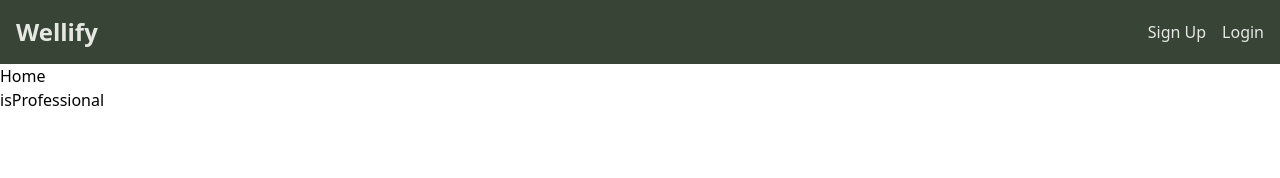
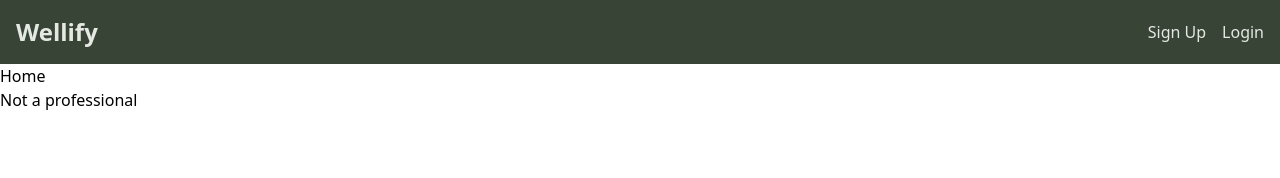
Before and after one commit to sikehish/Wellify, a React (Vite) app: page / in a window 1280 px wide. Shown: the top 178 px of the page. Built offline with nearby package versions, Linux system fonts and the light colour scheme; no server answers.

Commit message:
Erro resolved

```diff
--- a/src/Home.jsx
+++ b/src/Home.jsx
@@ -5,9 +5,11 @@
   const { checkProfessional, currentUser } = useAuth()
   const [isProfessional, setIsProfessional] = useState(false)
   useEffect(() => {
-    if (checkProfessional(currentUser?.uid)) {
+    if (currentUser!=null && checkProfessional(currentUser?.uid)) {
       setIsProfessional(true)
     }
+    setIsProfessional(false)
+    console.log(currentUser)
   },[currentUser])
 
   return (
--- a/src/contexts/AuthContext.jsx
+++ b/src/contexts/AuthContext.jsx
@@ -8,7 +8,7 @@
   signOut,
 } from "firebase/auth";
 import { useNavigate } from "react-router-dom";
-import { collection, doc, setDoc } from "firebase/firestore";
+import { collection, doc, getDoc, setDoc } from "firebase/firestore";
 import { getDocs, query, where } from "firebase/firestore";
 
 
@@ -52,14 +52,16 @@
     }
   }
 
-  async function checkProfessional(uid) {
-    const user = doc(db, "professionals", uid)
-    if (user) {
-      return true;
-    } else {
-      console.log('Not a professional.');
-      return false;
-    }
+   async function checkProfessional(uid) {
+    const docRef = doc(db, "professionals", uid)
+    const docSnap = await getDoc(docRef);
+console.log(docSnap.exists())
+if (docSnap.exists()) {
+  return true;
+} else {
+  // docSnap.data() will be undefined in this case
+  return false;
+}
   }
 
   // Log out function
```
